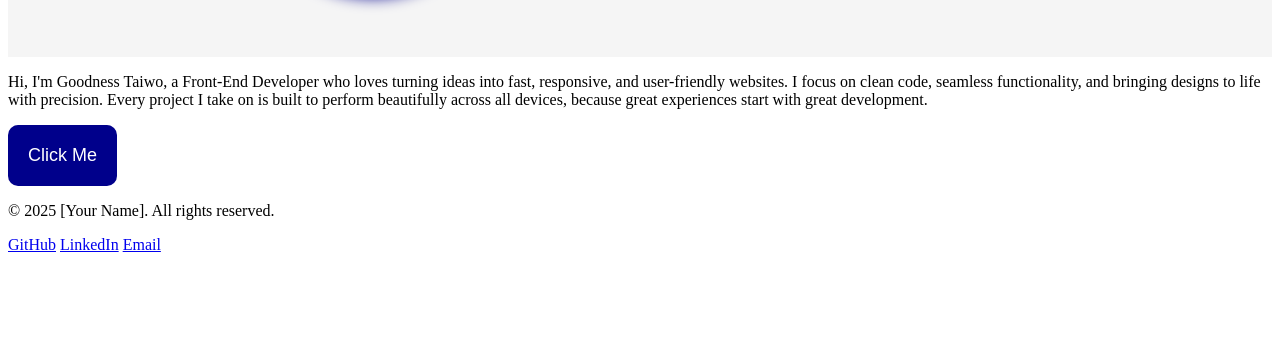
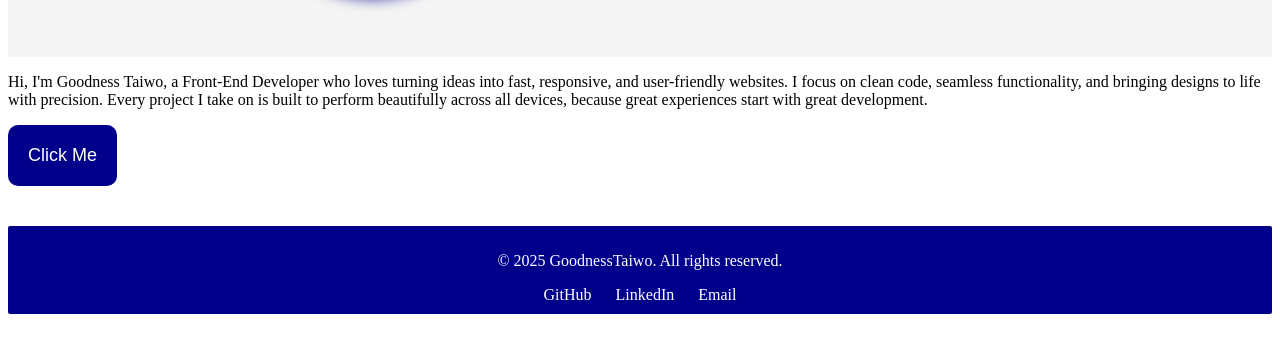
Before and after one commit to goodness-taiwo/My-portfolio, a plain HTML site: page index.html in a window 1280 px wide. Shown: the part 383-736 px from the top of the page. Drawn offline with Linux system fonts and the light colour scheme.

Commit message:
finished styling

```diff
--- a/index.html
+++ b/index.html
@@ -33,7 +33,7 @@
     </section>
 
     <footer>
-        <p>&copy; 2025 [Your Name]. All rights reserved.</p>
+        <p>&copy; 2025 GoodnessTaiwo. All rights reserved.</p>
   <div class="social-links">
     <a href="https://github.com/yourusername" target="_blank">GitHub</a>
     <a href="https://www.linkedin.com/in/yourprofile" target="_blank">LinkedIn</a>
--- a/style.css
+++ b/style.css
@@ -80,3 +80,31 @@ button:hover {
     background-color: yellow;
     color: blue;
 }
+
+footer {
+    background-color: darkblue;
+    padding: 10px 10px;
+    margin-top: 40px;
+    border-radius: 2px;
+    text-align: center;
+
+}
+
+footer p {
+    color: white;
+}
+
+footer .social-links {
+    margin-top: 10px;
+}
+
+footer .social-links a {
+     color: white;
+     text-decoration: none;
+     margin: 0 10px;
+     transition: color 0.3s ease;
+}
+
+footer .social-links a:hover {
+  color: lightblue;
+}
```
